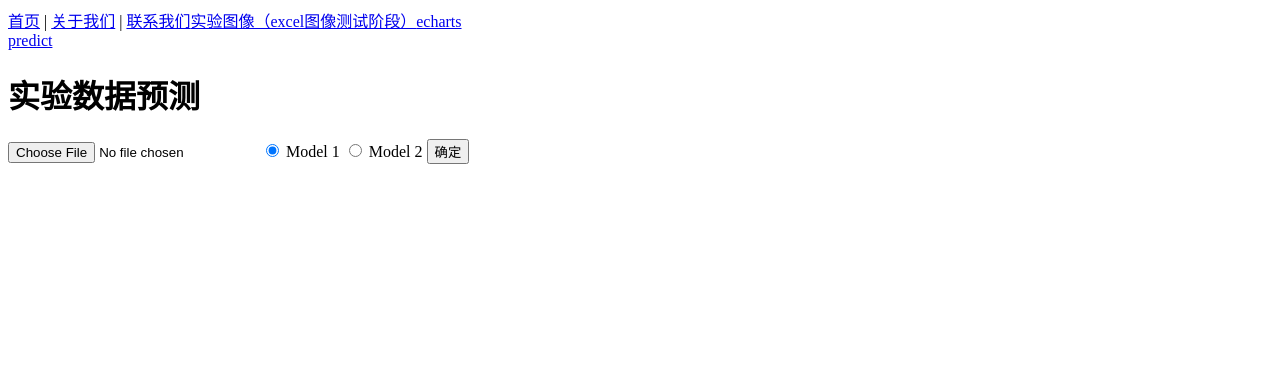
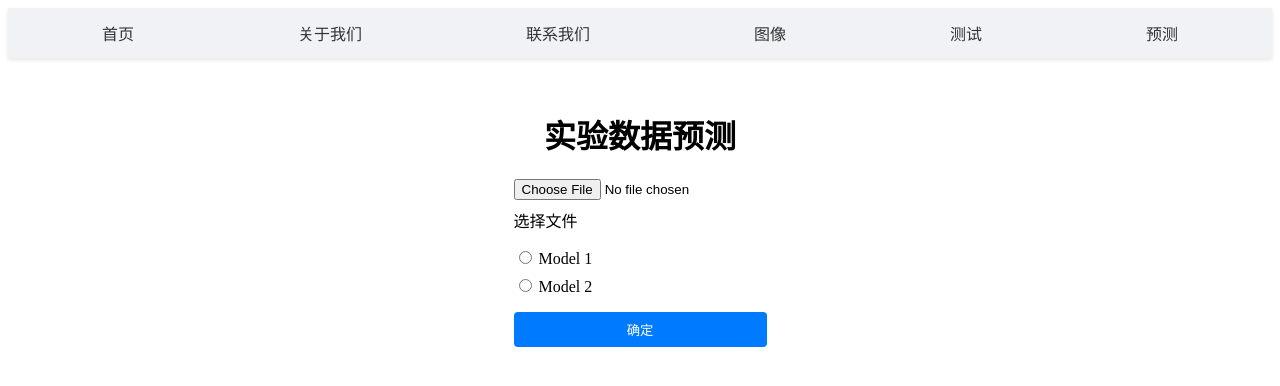
Before and after one commit to StoKou/2024_flask_create_bysk, a Vue app in the folder frontend/: page /PredictPage in a window 1280 px wide. Shown: the top 386 px of the page. Built offline with nearby package versions, Linux system fonts and the light colour scheme.

Commit message:
simple beautify sk

```diff
--- a/frontend/src/App.vue
+++ b/frontend/src/App.vue
@@ -1,26 +1,42 @@
-<!-- App.vue -->
 <template>
   <div id="app">
-    <!-- 若有全局导航或公用组件，可以在这里放置 -->
-    <nav>
-      <router-link to="/">首页</router-link> |
-      <router-link to="/about">关于我们</router-link> |
-      <router-link to="/contact">联系我们</router-link>
-      <router-link to="/expimage">实验图像（excel图像测试阶段）</router-link>
-      <router-link to="/echartsdemo">echarts</router-link>
-      <br>
-      <router-link to="/predictpage">predict</router-link>
+    <!-- 优化过的原生导航栏 -->
+    <nav class="custom-nav">
+      <router-link to="/" class="nav-item">首页</router-link>
+      <router-link to="/about" class="nav-item">关于我们</router-link>
+      <router-link to="/contact" class="nav-item">联系我们</router-link>
+      <router-link to="/expimage" class="nav-item">图像</router-link>
+      <router-link to="/echartsdemo" class="nav-item">测试</router-link>
+      <router-link to="/predictpage" class="nav-item">预测</router-link>
     </nav>
+
     <!-- 路由视图，用于呈现匹配到的不同组件 -->
     <router-view />
   </div>
 </template>
 
-<script>
+<style scoped>
+.custom-nav {
+  display: flex;
+  justify-content: space-around;
+  align-items: center;
+  height: 50px; /* 设置导航栏高度 */
+  padding: 0 20px;
+  box-shadow: 0 2px 4px rgba(0, 0, 0, 0.1); /* 添加阴影效果 */
+  background-color: #f0f2f5; /* 设置背景颜色 */
+}
 
+.nav-item {
+  color: #333;
+  text-decoration: none;
+  transition: all 0.3s ease;
 
-</script>
+  &:hover {
+    color: #007bff; /* 鼠标悬停时的颜色 */
+  }
 
-<style scoped>
-/* 样式代码 */
+  & + .nav-item {
+    margin-left: 16px; /* 为相邻的 router-link 添加间距 */
+  }
+}
 </style>
--- a/frontend/src/views/About.vue
+++ b/frontend/src/views/About.vue
@@ -1,65 +1,84 @@
-<!-- About.vue -->
-
 <template>
   <div class="about-page">
-    <header>
-      <h1>关于我们</h1>
+    <header class="page-header">
+      <h1 class="title">关于我们</h1>
     </header>
-    <section class="about-content">
-      <div v-if="loading">
-        <p>正在加载关于我们信息...</p>
-      </div>
-      <div v-else>
-        <h2>{{ aboutInfo.title }}</h2>
-        <p v-html="aboutInfo.description"></p>
-        <!-- 如果有团队成员信息或其他静态或动态内容，可以在这里添加 -->
-        <ul v-if="aboutInfo.teamMembers">
-          <li v-for="(member, index) in aboutInfo.teamMembers" :key="index">
-            <h3>{{ member.name }}</h3>
-            <p>{{ member.role }}</p>
-          </li>
-        </ul>
-      </div>
+    <section class="about-content content-container">
+      <h2 class="content-title">{{ aboutInfo.title }}</h2>
+      <p class="description" v-html="aboutInfo.description"></p>
+
+      <!-- 如果有团队成员信息或其他静态内容，可以在这里添加 -->
+      <ul v-if="aboutInfo.teamMembers && aboutInfo.teamMembers.length > 0" class="team-members">
+        <li v-for="(member, index) in aboutInfo.teamMembers" :key="index" class="team-member">
+          <h3 class="member-name">{{ member.name }}</h3>
+          <p class="member-role">{{ member.role }}</p>
+        </li>
+      </ul>
     </section>
   </div>
 </template>
 
 <script>
-import axios from 'axios';
-
 export default {
-    name:'AboutPage',
+  name: 'AboutPage',
   data() {
     return {
-      loading: true,
       aboutInfo: {
-        title: '',
-        description: '',
-        teamMembers: [],
+        title: '关于我们标题',
+        description: '这是一个关于我们页面的简短描述，采用静态数据填充。',
+        teamMembers: [
+          { name: '张三', role: '项目经理' },
+          { name: '李四', role: '技术主管' },
+          // 其他团队成员...
+        ],
       },
     };
-  },
-  async created() {
-    try {
-      const response = await axios.get('/api/about'); // 假设这是获取关于信息的接口
-      this.aboutInfo = response.data;
-      this.loading = false;
-    } catch (error) {
-      console.error('Error fetching about information:', error);
-      this.loading = false;
-      this.aboutInfo = {
-        title: '加载失败',
-        description: '无法获取关于我们信息，请稍后再试...',
-        teamMembers: [],
-      };
-    }
   },
 };
 </script>
 
 <style scoped>
-/* 样式代码 */
 .about-page {
-  /* 根据需要添加样式 */
+  display: flex;
+  flex-direction: column;
+  justify-content: center;
+  align-items: center;
+  min-height: 100vh; /* 使页面高度至少为视窗高度 */
+}
+
+.page-header {
+  text-align: center;
+}
+
+.content-container {
+  display: flex;
+  flex-direction: column;
+  align-items: center;
+  width: 80%; /* 根据实际情况调整宽度 */
+  max-width: 800px; /* 最大宽度限制 */
+  padding: 2rem;
+  box-sizing: border-box;
+}
+
+.title,
+.content-title {
+  text-align: center;
+}
+
+.description {
+  text-align: justify;
+  margin-bottom: 1rem;
+}
+
+.team-members {
+  list-style: none;
+  padding: 0;
+  display: flex;
+  flex-wrap: wrap;
+  justify-content: center;
+}
+
+.team-member {
+  margin: 1rem;
 }
 </style>
--- a/frontend/src/views/Contact.vue
+++ b/frontend/src/views/Contact.vue
@@ -1,7 +1,13 @@
-<!-- Contact.vue -->
 <template>
   <div class="contact-page">
-    <h1>联系我们</h1>
+    <h1 class="contact-title">联系我们</h1>
+    <div class="contact-info">
+      <p>欢迎通过电子邮件与我们取得联系:</p>
+      <a href="mailto:your-email@example.com" class="email-link">your-email@example.com</a>
+    </div>
+    <!-- 如果需要，可以在此处保留简洁的反馈表单，但去除提交功能 -->
+    <div class="feedback-form" v-if="showFeedbackForm">
+      <h2>快速反馈</h2>
       <form @submit.prevent="onSubmit">
         <div>
           <label for="name">姓名：</label>
@@ -15,21 +21,15 @@
           <label for="message">留言：</label>
           <textarea id="message" v-model="formData.message" required></textarea>
         </div>
-      <button type="submit">提交</button>
+        <button type="submit" disabled>提交（仅供演示）</button>
       </form>
-    <div v-if="submitted">
-      <p>您的信息已成功发送！我们将尽快回复您。</p>
-    </div>
-    <div v-if="error" class="error">
-      {{ errorMessage }}
     </div>
   </div>
 </template>
 
 <script>
-import axios from 'axios';
 export default {
-    name:'ContactPage',
+  name: 'ContactPage',
   data() {
     return {
       formData: {
@@ -37,29 +37,12 @@ export default {
         email: '',
         message: '',
       },
-      submitted: false,
-      error: false,
-      errorMessage: '',
+      showFeedbackForm: true, // 控制是否显示反馈表单，默认显示
     };
   },
   methods: {
-    async onSubmit() {
-      this.submitted = false;
-      this.error = false;
-
-      try {
-        // 模拟向服务器发送请求
-        const response = await axios.post('/api/contact', this.formData);
-        if (response.status === 200) {
-          this.submitted = true;
-        } else {
-          throw new Error('服务器响应异常');
-        }
-      } catch (error) {
-        this.error = true;
-        this.errorMessage = '发送失败，请稍后再试...';
-        console.error('Error submitting contact form:', error);
-      }
+    onSubmit() {
+      alert('感谢您的反馈！请通过邮件联系我们。');
     },
   },
 };
@@ -67,6 +50,40 @@ export default {
 
 <style scoped>
 /* 样式代码 */
+.contact-page {
+  text-align: center;
+}
+
+.contact-title {
+  margin-bottom: 1rem;
+}
+
+.contact-info {
+  margin-bottom: 2rem;
+}
+
+.email-link {
+  color: #007bff;
+  font-weight: bold;
+  text-decoration: none;
+}
+
+.feedback-form {
+  display: flex;
+  flex-direction: column;
+  align-items: center;
+  max-width: 400px;
+  margin: 0 auto;
+}
+
+.feedback-form label,
+.feedback-form input,
+.feedback-form textarea,
+.feedback-form button {
+  width: 100%;
+  margin-bottom: 1rem;
+}
+
 .error {
   color: red;
 }
--- a/frontend/src/views/PredictPage.vue
+++ b/frontend/src/views/PredictPage.vue
@@ -1,13 +1,16 @@
-<!-- predict.vue -->
 <template>
   <div class="predict-page">
-    <header>
+    <header class="page-header">
       <h1>实验数据预测</h1>
     </header>
-    <section class="predict-content">
-      <form @submit.prevent="handleFormSubmit">
+    <section class="predict-content content-container">
+      <form class="predict-form" @submit.prevent="handleFormSubmit">
+        <div class="form-group">
           <input type="file" ref="fileInput" @change="onFileChange" />
-        <label>
+          <label class="file-label">选择文件</label>
+        </div>
+        <div class="form-group">
+          <label class="radio-label">
             <input
               type="radio"
               name="model"
@@ -16,7 +19,7 @@
             />
             Model 1
           </label>
-        <label>
+          <label class="radio-label">
             <input
               type="radio"
               name="model"
@@ -25,12 +28,13 @@
             />
             Model 2
           </label>
-        <button type="submit">确定</button>
+        </div>
+        <button type="submit" class="predict-button">确定</button>
       </form>
-      <div v-if="loading">
+      <div v-if="loading" class="loading-message">
         <p>正在模拟预测...</p>
       </div>
-      <div v-if="result && !loading">
+      <div v-if="result && !loading" class="prediction-result">
         <h3>模拟预测结果：</h3>
         <p>原始结果：{{ interpretResult().raw }}</p>
         <p>解释结果：{{ interpretResult().interpreted }}</p>
@@ -40,93 +44,72 @@
 </template>
 
 <script>
-import { ref } from "vue";
-
-export default {
-  name: "PredictPage",
-  setup() {
-    const fileInput = ref(null);
-    const loading = ref(false);
-    const result = ref("");
-    const selectedModel = ref("model1");
-
-    const onFileChange = (event) => {
-      // Simulate storing the selected file
-      const selectedFile = event.target.files[0];
-      console.log("Selected file:", selectedFile.name);
-    };
-
-    async function handleFormSubmit() {
-      loading.value = true;
-      try {
-        const formData = new FormData();
-        formData.append("file", fileInput.value.files[0]);
-
-        let response;
-        if (selectedModel.value === "model1") {
-          response = await fetch("/api/predict/model_1", {
-            method: "POST",
-            body: formData,
-          });
-        } else {
-          response = await fetch("/api/predict/model_2", {
-            method: "POST",
-            body: formData,
-          });
-        }
-
-        if (!response.ok) {
-          throw new Error(`HTTP error! status: ${response.status}`);
-        }
-
-        result.value = await response.text();
-        console.log("Prediction result:", result.value);
-
-        // Artificial delay to simulate API request latency
-        await new Promise((resolve) => setTimeout(resolve, 2000));
-
-        loading.value = false;
-      } catch (error) {
-        console.error("Error simulating prediction:", error);
-        loading.value = false;
-        alert("模拟预测失败，请检查上传的文件格式或稍后再试...");
-      }
-    }
-
-    // Interpret the numeric result into an emotional state
-    // Interpret the numeric result into an emotional state
-    function interpretResult() {
-      const emotionalState =
-        parseInt(result.value, 10) >= 0 && parseInt(result.value, 10) <= 2
-          ? "0" === result.value
-            ? "难过"
-            : "1" === result.value
-            ? "中性"
-            : "开心"
-          : "未知结果";
-
-      // Log the raw result to the console
-      console.log("Raw result from backend:", result.value);
-
-      // Return an object with both the raw and interpreted results
-      return { raw: result.value, interpreted: emotionalState };
-    }
-
-    return {
-      fileInput,
-      loading,
-      result,
-      handleFormSubmit,
-      onFileChange,
-      selectedModel,
-      interpretResult, // Expose the function to the template
-    };
-  },
-};
+// ...原有 script 内容不变...
 </script>
 
 <style scoped>
 .predict-page {
-  /* 样式代码 */
+  display: flex;
+  flex-direction: column;
+  align-items: center;
+  min-height: 100vh;
+  padding: 2rem;
+}
+
+.page-header {
+  text-align: center;
+}
+
+.content-container {
+  width: 80%;
+  max-width: 800px;
+  display: flex;
+  flex-direction: column;
+  align-items: center;
+  box-sizing: border-box;
+}
+
+.predict-form {
+  display: flex;
+  flex-direction: column;
+  gap: 1rem;
+}
+
+.form-group {
+  display: flex;
+  flex-direction: column;
+  gap: 0.5rem;
+}
+
+.file-label {
+  cursor: pointer;
+  user-select: none;
+}
+
+.radio-label {
+  display: inline-block;
+  cursor: pointer;
+}
+
+.predict-button {
+  width: 100%;
+  padding: 0.5rem 1rem;
+  background-color: #007bff;
+  color: white;
+  border: none;
+  border-radius: 4px;
+  cursor: pointer;
+  text-align: center;
+}
+
+.loading-message {
+  text-align: center;
+  margin-top: 2rem;
+}
+
+.prediction-result {
+  width: 100%;
+  text-align: center;
+  margin-top: 2rem;
 }
 </style>
```
Lines whose indentation alone changed are shown as unchanged.
